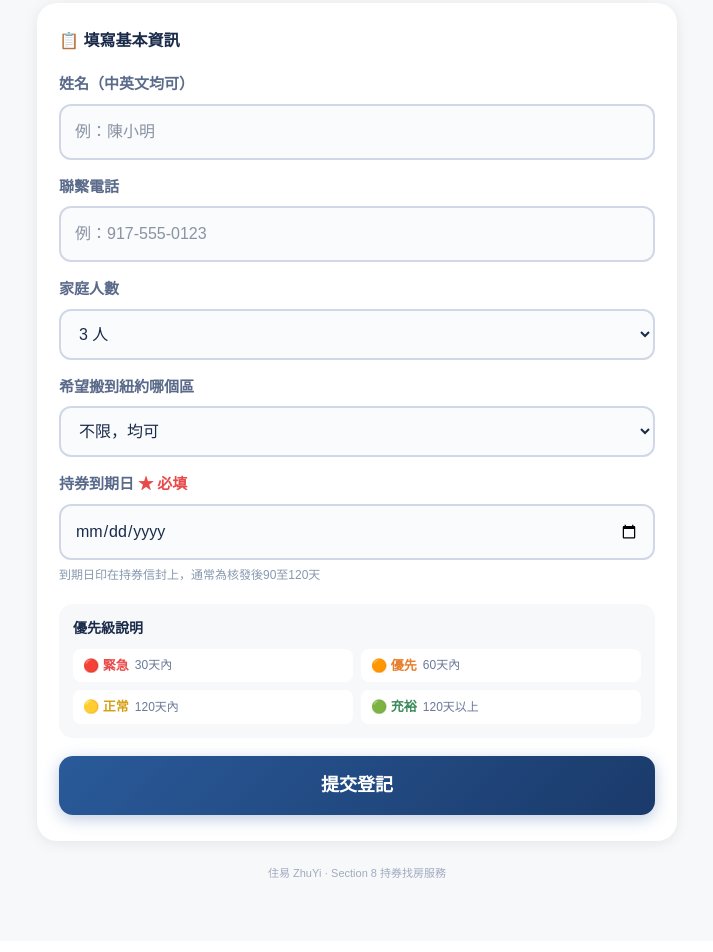
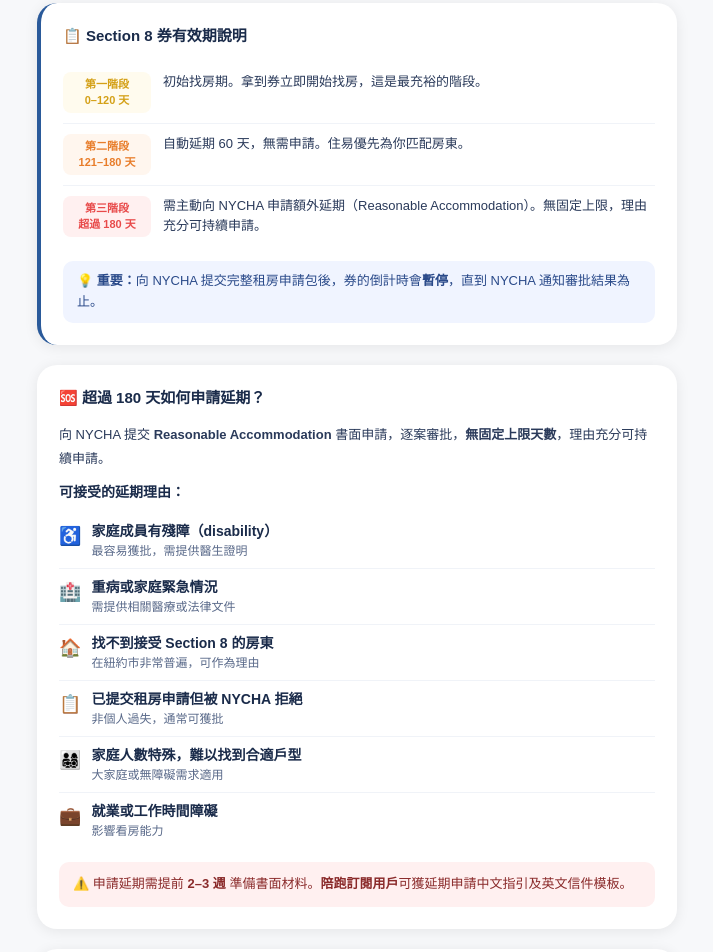
Before and after one commit to mtaiya2026jan-beep/zhuyi, a Next.js app: page /voucher in a window 1280 px wide. Shown: the part 280-1232 px from the top of the page, without its empty margins (283-996 px from the left). Built offline with nearby package versions, Linux system fonts and the light colour scheme.

Commit message:
feat: voucher page 券生命週期+三階段+延期理由完整版

```diff
--- a/src/app/voucher/page.tsx
+++ b/src/app/voucher/page.tsx
@@ -1,50 +1,57 @@
 "use client";
 import {useState} from "react";
+
 function getUrgency(days:number){
-  if(days<=30) return {label:"🔴 緊急",sub:"30天內到期，立刻行動",color:"#E84A4A",bg:"#FFF0F0",border:"#E84A4A"};
+  if(days<0) return {label:"🔴 已過期",sub:"持券已過期，請立即申請延期",color:"#E84A4A",bg:"#FFF0F0",border:"#E84A4A"};
+  if(days<=30) return {label:"🔴 緊急",sub:"30天內到期，立即行動",color:"#E84A4A",bg:"#FFF0F0",border:"#E84A4A"};
   if(days<=60) return {label:"🟠 優先",sub:"60天內到期，盡快找房",color:"#E87D2A",bg:"#FFF6EE",border:"#E87D2A"};
   if(days<=120) return {label:"🟡 正常",sub:"120天內到期，按計劃推進",color:"#D4A017",bg:"#FFFBEE",border:"#D4A017"};
-  return {label:"🟢 充裕",sub:"超過120天，從容準備",color:"#3A8A5A",bg:"#F0FAF4",border:"#3A8A5A"};
+  if(days<=180) return {label:"🟢 延期中",sub:"已進入60天自動延期階段",color:"#3A8A5A",bg:"#F0FAF4",border:"#3A8A5A"};
+  return {label:"🟢 充裕",sub:"超過180天，從容準備",color:"#3A8A5A",bg:"#F0FAF4",border:"#3A8A5A"};
 }
+
 export default function VoucherPage(){
-  const [name,setName]=useState(""); const [phone,setPhone]=useState("");
-  const [size,setSize]=useState("3"); const [boro,setBoro]=useState("");
-  const [expiry,setExpiry]=useState(""); const [sub,setSub]=useState(false);
-  const [days,setDays]=useState(0); const [urg,setUrg]=useState<ReturnType<typeof getUrgency>|null>(null);
-  const [toast,setToast]=useState(""); const [saving,setSaving]=useState(false);
+  const [name,setName]=useState("");
+  const [phone,setPhone]=useState("");
+  const [size,setSize]=useState("3");
+  const [boro,setBoro]=useState("");
+  const [expiry,setExpiry]=useState("");
+  const [issueDate,setIssueDate]=useState("");
+  const [sub,setSub]=useState(false);
+  const [days,setDays]=useState(0);
+  const [urg,setUrg]=useState<ReturnType<typeof getUrgency>|null>(null);
+  const [toast,setToast]=useState("");
+  const [saving,setSaving]=useState(false);
+  const [phase,setPhase]=useState<"initial"|"extended"|"beyond">("initial");
 
-  function showToast(m:string){setToast(m);setTimeout(()=>setToast(""),2500);}
+  function showToast(m:string){setToast(m);setTimeout(()=>setToast(""),3000);}
+
+  function calcPhase(d:number):"initial"|"extended"|"beyond"{
+    if(d>120) return "initial";
+    if(d>0) return "extended";
+    return "beyond";
+  }
 
   async function handleSubmit(){
     if(!name||!phone||!expiry){showToast("請填寫姓名、電話和持券到期日");return;}
     const d=Math.round((new Date(expiry).getTime()-Date.now())/86400000);
-    if(d<0){showToast("持券已過期，請聯繫住房局申請延期");return;}
+    setPhase(calcPhase(d));
     const urgency=getUrgency(d);
     setDays(d);setUrg(urgency);setSub(true);
     setTimeout(()=>document.getElementById("vr")?.scrollIntoView({behavior:"smooth"}),80);
-
-    // 寫入Supabase
     setSaving(true);
-    try {
-      const res = await fetch("/api/voucher",{
-        method:"POST",
-        headers:{"Content-Type":"application/json"},
-        body:JSON.stringify({name,phone,size,borough:boro,expiry,days:d,urgency:urgency.label})
-      });
-      const data = await res.json();
-      console.log("[VOUCHER] 登記結果:", data);
-    } catch(e) {
-      console.error("[VOUCHER] 登記失敗:", e);
-    } finally {
-      setSaving(false);
-    }
+    try{
+      await fetch("/api/voucher",{method:"POST",headers:{"Content-Type":"application/json"},
+        body:JSON.stringify({name,phone,size,borough:boro,expiry,days:d,urgency:urgency.label,issue_date:issueDate})});
+    }catch(e){console.error("[VOUCHER]",e);}
+    finally{setSaving(false);}
   }
 
   const today=new Date().toISOString().split("T")[0];
   const BOROS=["曼哈頓","布魯克林","皇后區","布朗克斯","史泰登島"];
   const iS:React.CSSProperties={width:"100%",padding:14,border:"2px solid #D0D8E8",borderRadius:12,fontSize:16,color:"#1A2B4A",background:"#FAFBFD",outline:"none"};
 
-  return (
+  return(
     <div style={{fontFamily:"PingFang TC,sans-serif",minHeight:"100vh",background:"#F7F8FA"}}>
       {toast&&<div style={{position:"fixed",bottom:30,left:"50%",transform:"translateX(-50%)",background:"#1A2B4A",color:"#fff",padding:"10px 20px",borderRadius:20,fontSize:13,zIndex:9999}}>{toast}</div>}
       <div style={{background:"#2A5A9A",padding:"0 20px",position:"sticky",top:0,zIndex:100}}>
@@ -56,11 +63,52 @@
       <div style={{background:"linear-gradient(160deg,#2A5A9A 0%,#1A3A6A 100%)",padding:"48px 24px 56px",textAlign:"center"}}>
         <div style={{fontSize:14,color:"#9ABCE8",letterSpacing:2,marginBottom:8}}>住易 · 持券找房</div>
         <h1 style={{margin:0,fontSize:24,fontWeight:700,color:"#fff",lineHeight:1.35}}>登記持券資訊　優先匹配華人房東</h1>
-        <p style={{margin:"10px 0 0",fontSize:14,color:"#9ABCE8",lineHeight:1.7}}>系統根據到期時間自動設定優先級  緊急個案優先處理</p>
+        <p style={{margin:"10px 0 0",fontSize:14,color:"#9ABCE8",lineHeight:1.7}}>系統根據到期時間自動設定優先級　緊急個案優先處理</p>
       </div>
       <div style={{maxWidth:680,margin:"0 auto",padding:"24px 20px 60px"}}>
+        <div style={{background:"#fff",borderRadius:20,padding:"22px",boxShadow:"0 2px 14px rgba(0,0,0,0.08)",marginBottom:20,borderLeft:"4px solid #2A5A9A"}}>
+          <div style={{fontSize:15,fontWeight:700,color:"#1A2B4A",marginBottom:14}}>📋 Section 8 券有效期說明</div>
+          {([
+            {phase:"第一階段",days:"0–120 天",color:"#D4A017",bg:"#FFFBEE",desc:"初始找房期。拿到券立即開始找房，這是最充裕的階段。"},
+            {phase:"第二階段",days:"121–180 天",color:"#E87D2A",bg:"#FFF6EE",desc:"自動延期 60 天，無需申請。住易優先為你匹配房東。"},
+            {phase:"第三階段",days:"超過 180 天",color:"#E84A4A",bg:"#FFF0F0",desc:"需主動向 NYCHA 申請額外延期（Reasonable Accommodation）。無固定上限，理由充分可持續申請。"},
+          ] as const).map((s,i)=>(
+            <div key={i} style={{display:"flex",gap:12,padding:"10px 0",borderBottom:i<2?"1px solid #F0F3F8":"none"}}>
+              <div style={{minWidth:88,fontSize:11,fontWeight:700,color:s.color,background:s.bg,borderRadius:8,padding:"4px 8px",textAlign:"center",lineHeight:1.5}}>{s.phase}<br/>{s.days}</div>
+              <div style={{fontSize:13,color:"#2A3A5A",lineHeight:1.6}}>{s.desc}</div>
+            </div>
+          ))}
+          <div style={{marginTop:14,padding:"10px 14px",background:"#F0F4FF",borderRadius:10,fontSize:13,color:"#2A4A8A",lineHeight:1.6}}>
+            💡 <b>重要：</b>向 NYCHA 提交完整租房申請包後，券的倒計時會<b>暫停</b>，直到 NYCHA 通知審批結果為止。
+          </div>
+        </div>
+        <div style={{background:"#fff",borderRadius:20,padding:"22px",boxShadow:"0 2px 14px rgba(0,0,0,0.08)",marginBottom:20}}>
+          <div style={{fontSize:15,fontWeight:700,color:"#1A2B4A",marginBottom:14}}>🆘 超過 180 天如何申請延期？</div>
+          <div style={{fontSize:13,color:"#2A3A5A",lineHeight:1.8,marginBottom:12}}>向 NYCHA 提交 <b>Reasonable Accommodation</b> 書面申請，逐案審批，<b>無固定上限天數</b>，理由充分可持續申請。</div>
+          <div style={{fontSize:14,fontWeight:700,color:"#1A2B4A",marginBottom:10}}>可接受的延期理由：</div>
+          {([
+            {icon:"♿",reason:"家庭成員有殘障（disability）",tip:"最容易獲批，需提供醫生證明"},
+            {icon:"🏥",reason:"重病或家庭緊急情況",tip:"需提供相關醫療或法律文件"},
+            {icon:"🏠",reason:"找不到接受 Section 8 的房東",tip:"在紐約市非常普遍，可作為理由"},
+            {icon:"📋",reason:"已提交租房申請但被 NYCHA 拒絕",tip:"非個人過失，通常可獲批"},
+            {icon:"👨‍👩‍👧‍👦",reason:"家庭人數特殊，難以找到合適戶型",tip:"大家庭或無障礙需求適用"},
+            {icon:"💼",reason:"就業或工作時間障礙",tip:"影響看房能力"},
+          ] as const).map((r,i)=>(
+            <div key={i} style={{display:"flex",gap:10,padding:"8px 0",borderBottom:i<5?"1px solid #F0F3F8":"none",alignItems:"flex-start"}}>
+              <span style={{fontSize:18,marginTop:2}}>{r.icon}</span>
+              <div>
+                <div style={{fontSize:14,fontWeight:600,color:"#1A2B4A"}}>{r.reason}</div>
+                <div style={{fontSize:12,color:"#5A6A8A"}}>{r.tip}</div>
+              </div>
+            </div>
+          ))}
+          <div style={{marginTop:14,padding:"12px 14px",background:"#FFF0F0",borderRadius:10,fontSize:13,color:"#8A2A2A",lineHeight:1.6}}>
+            ⚠️ 申請延期需提前 <b>2–3 週</b> 準備書面材料。<b>陪跑訂閱用戶</b>可獲延期申請中文指引及英文信件模板。
+          </div>
+        </div>
+        {!sub?(
           <div style={{background:"#fff",borderRadius:20,padding:"26px 22px",boxShadow:"0 2px 14px rgba(0,0,0,0.08)",marginBottom:20}}>
-          <div style={{fontSize:16,fontWeight:700,color:"#1A2B4A",marginBottom:20}}>📋 填寫基本資訊</div>
+            <div style={{fontSize:16,fontWeight:700,color:"#1A2B4A",marginBottom:20}}>📝 填寫基本資訊</div>
             <div style={{marginBottom:16}}>
               <label style={{display:"block",fontSize:15,color:"#5A6A8A",marginBottom:8,fontWeight:600}}>姓名（中英文均可）</label>
               <input value={name} onChange={e=>setName(e.target.value)} placeholder="例：陳小明" style={iS}/>
@@ -76,21 +124,34 @@
               </select>
             </div>
             <div style={{marginBottom:16}}>
-            <label style={{display:"block",fontSize:15,color:"#5A6A8A",marginBottom:8,fontWeight:600}}>希望搬到紐約哪個區</label>
+              <label style={{display:"block",fontSize:15,color:"#5A6A8A",marginBottom:8,fontWeight:600}}>希望搬到哪個區</label>
               <select value={boro} onChange={e=>setBoro(e.target.value)} style={iS}>
                 <option value="">不限，均可</option>
                 {BOROS.map(b=><option key={b} value={b}>{b}</option>)}
               </select>
             </div>
+            <div style={{marginBottom:16}}>
+              <label style={{display:"block",fontSize:15,color:"#5A6A8A",marginBottom:8,fontWeight:600}}>
+                發券日期 <span style={{fontSize:12,color:"#8899B0",fontWeight:400}}>(可選，印在持券信封上)</span>
+              </label>
+              <input type="date" value={issueDate} onChange={e=>setIssueDate(e.target.value)} max={today} style={iS}/>
+            </div>
             <div style={{marginBottom:20}}>
-            <label style={{display:"block",fontSize:15,color:"#5A6A8A",marginBottom:8,fontWeight:600}}>持券到期日 <span style={{color:"#E84A4A"}}>★ 必填</span></label>
+              <label style={{display:"block",fontSize:15,color:"#5A6A8A",marginBottom:8,fontWeight:600}}>
+                持券到期日 <span style={{color:"#E84A4A"}}>★ 必填</span>
+              </label>
               <input type="date" value={expiry} onChange={e=>setExpiry(e.target.value)} min={today} style={iS}/>
-            <div style={{fontSize:12,color:"#8899B0",marginTop:6}}>到期日印在持券信封上，通常為核發後90至120天</div>
+              <div style={{fontSize:12,color:"#8899B0",marginTop:6}}>到期日印在持券信封上，通常為核發後 120 天（初始期）或 180 天（含自動延期）</div>
             </div>
             <div style={{background:"#F7F8FA",borderRadius:14,padding:14,marginBottom:18}}>
               <div style={{fontSize:14,fontWeight:700,color:"#1A2B4A",marginBottom:10}}>優先級說明</div>
               <div style={{display:"grid",gridTemplateColumns:"1fr 1fr",gap:8}}>
-              {[{e:"🔴 緊急",d:"30天內",c:"#E84A4A"},{e:"🟠 優先",d:"60天內",c:"#E87D2A"},{e:"🟡 正常",d:"120天內",c:"#D4A017"},{e:"🟢 充裕",d:"120天以上",c:"#3A8A5A"}].map(x=>(
+                {([
+                  {e:"🔴 緊急",d:"30天內",c:"#E84A4A"},
+                  {e:"🟠 優先",d:"31–60天",c:"#E87D2A"},
+                  {e:"🟡 正常",d:"61–120天",c:"#D4A017"},
+                  {e:"🟢 延期中",d:"121–180天",c:"#3A8A5A"},
+                ] as const).map(x=>(
                   <div key={x.e} style={{display:"flex",gap:6,alignItems:"center",padding:"7px 10px",background:"#fff",borderRadius:8}}>
                     <span style={{fontSize:13,fontWeight:700,color:x.c}}>{x.e}</span>
                     <span style={{fontSize:12,color:"#6A7A9A"}}>{x.d}</span>
@@ -103,24 +164,35 @@
                 background:saving?"#8899B0":"linear-gradient(135deg,#2A5A9A 0%,#1A3A6A 100%)",
                 color:"#fff",fontSize:18,fontWeight:700,cursor:saving?"not-allowed":"pointer",
                 boxShadow:"0 4px 16px rgba(42,90,154,0.3)"}}>
-            {saving?"登記中...":"提交登記"}
+              {saving?"登記中 ...":"提交登記"}
             </button>
           </div>
-
-        {sub&&urg&&(
+        ):(
           <div id="vr">
-            <div style={{background:urg.bg,border:"2.5px solid "+urg.border,borderRadius:20,padding:24,marginBottom:16,textAlign:"center"}}>
+            {urg&&(
+              <div style={{background:urg.bg,border:`2.5px solid ${urg.border}`,borderRadius:20,padding:24,marginBottom:16,textAlign:"center"}}>
                 <div style={{fontSize:32,fontWeight:800,color:urg.color,marginBottom:8}}>{urg.label}</div>
                 <div style={{fontSize:16,color:"#1A2B4A",fontWeight:600,marginBottom:6}}>{urg.sub}</div>
                 <div style={{fontSize:14,color:"#5A6A8A"}}>距離到期還有 <b style={{color:urg.color}}>{days} 天</b></div>
               </div>
-            <div style={{background:"#fff",borderRadius:20,padding:22,boxShadow:"0 2px 14px rgba(0,0,0,0.07)",marginBottom:16}}>
+            )}
+            <div style={{background:"#fff",borderRadius:20,padding:"22px",boxShadow:"0 2px 14px rgba(0,0,0,0.07)",marginBottom:16}}>
               <div style={{fontSize:16,fontWeight:700,color:"#1A2B4A",marginBottom:14}}>✅ 登記成功　你的下一步</div>
-              {[
-                {icon:"📞",text:days<=30?"立即致電住房局申請延期（Extension）":"住易會優先為你匹配接受Section 8的華人房東"},
+              {phase==="beyond"&&(
+                <div style={{padding:"12px 14px",background:"#FFF0F0",borderRadius:10,fontSize:13,color:"#8A2A2A",marginBottom:14,lineHeight:1.6}}>
+                  ⚠️ 你的券已超過 180 天，請<b>立即聯繫 NYCHA 申請延期</b>。陪跑訂閱用戶可獲申請材料指引。
+                </div>
+              )}
+              {phase==="extended"&&(
+                <div style={{padding:"12px 14px",background:"#FFF6EE",borderRadius:10,fontSize:13,color:"#7A4A0A",marginBottom:14,lineHeight:1.6}}>
+                  📢 已進入 <b>第二階段（自動延期 60 天）</b>，無需申請，繼續找房即可。請提前準備 180 天後的延期材料。
+                </div>
+              )}
+              {([
+                {icon:"📞",text:days<=30?"立即致電 NYCHA 申請延期（718-707-7771）":"住易會優先為你匹配接受 Section 8 的華人房東"},
                 {icon:"🔍",text:"在 Housing Connect 搜尋目前開放的保障房房源"},
                 {icon:"📅",text:"距離到期還有 "+days+" 天，請保持電話暢通"},
-              ].map((a,i)=>(
+              ] as const).map((a,i)=>(
                 <div key={i} style={{display:"flex",gap:12,padding:"12px 0",borderBottom:i<2?"1px solid #F0F3F8":"none",alignItems:"flex-start"}}>
                   <span style={{fontSize:20}}>{a.icon}</span>
                   <span style={{fontSize:15,color:"#2A3A5A",lineHeight:1.7}}>{a.text}</span>
@@ -133,8 +205,8 @@
             </button>
           </div>
         )}
-        <div style={{textAlign:"center",fontSize:11,color:"#A0AABF",marginTop:24}}>住易 ZhuYi · Section 8 持券找房服務</div>
       </div>
+      <div style={{textAlign:"center",fontSize:11,color:"#A0AABF",paddingBottom:32}}>住易 ZhuYi · Section 8 持券找房服務</div>
     </div>
   );
 }
```
Lines whose indentation alone changed are shown as unchanged.
